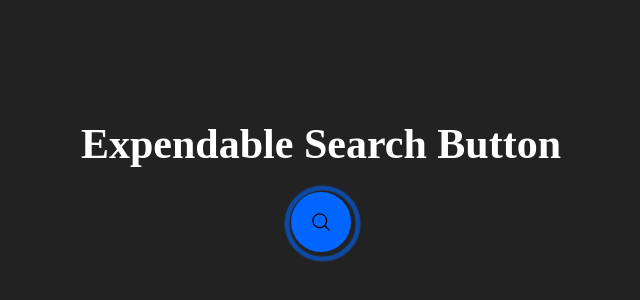
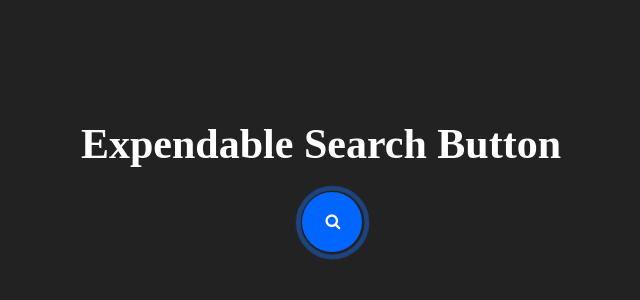
Before and after one commit to csemohin/searchbtn, a plain HTML site: page index.html in a window 1280 px wide. Shown: the part 222-522 px from the top of the page, without its empty margins (319-959 px from the left). Drawn offline with Linux system fonts and the light colour scheme.

Commit message:
update v.1.0.1

```diff
--- a/assets/main.js
+++ b/assets/main.js
@@ -1,9 +1,7 @@
 var search = document.querySelector("#search");
-var icon = document.querySelector("#icon");
 var inp = document.querySelector(".inp");
 search.addEventListener("click",()=>{
     search.style.width = "20%";
-    search.style.paddingLeft = "50px";
     search.style.cursor = "text";
     search.style.cursor = "text";
     search.setAttribute("placeholder", "Type Anything");
--- a/assets/style.css
+++ b/assets/style.css
@@ -1,10 +1,3 @@
-img {
-    width: 20px;
-    margin: 20px 0 0 20px;
-    position: absolute;
-    z-index: 1;
-}
-
 input {
     background: #0066ff;
     border: none;
@@ -42,13 +35,18 @@ h2 {
     margin: 0;
     margin-bottom: 24px;
 }
-
+.inp::after {
+    content: "\f002";
+    font-family: "FontAwesome";
+    color: #fff;
+    margin-left: -40px;
+}
 
 .inp:before {
     content: "";
-    width: 55px;
-    height: 55px;
-    border: 4px solid #0066FF;
+    width: 53px;
+    height: 53px;
+    border: 4px solid rgb(29, 93, 189);
     position: absolute;
     border-radius: 50px;
     animation: grow .8s infinite;
--- a/index.html
+++ b/index.html
@@ -5,13 +5,13 @@
     <meta name="viewport" content="width=device-width, initial-scale=1.0">
     <meta http-equiv="X-UA-Compatible" content="ie=edge">
     <title>Expendable Search</title>
+    <link rel="stylesheet" href="https://stackpath.bootstrapcdn.com/font-awesome/4.7.0/css/font-awesome.min.css">
     <link rel="stylesheet" href="assets/style.css">
 </head>
 <body>
     <div class="container">
         <h2>Expendable Search Button</h2>
         <div class="inp">
-            <img src="assets/icon.svg" alt="magnifier icon" id="icon">
             <input type="text" id="search" placeholder="">
         </div>
 
```
